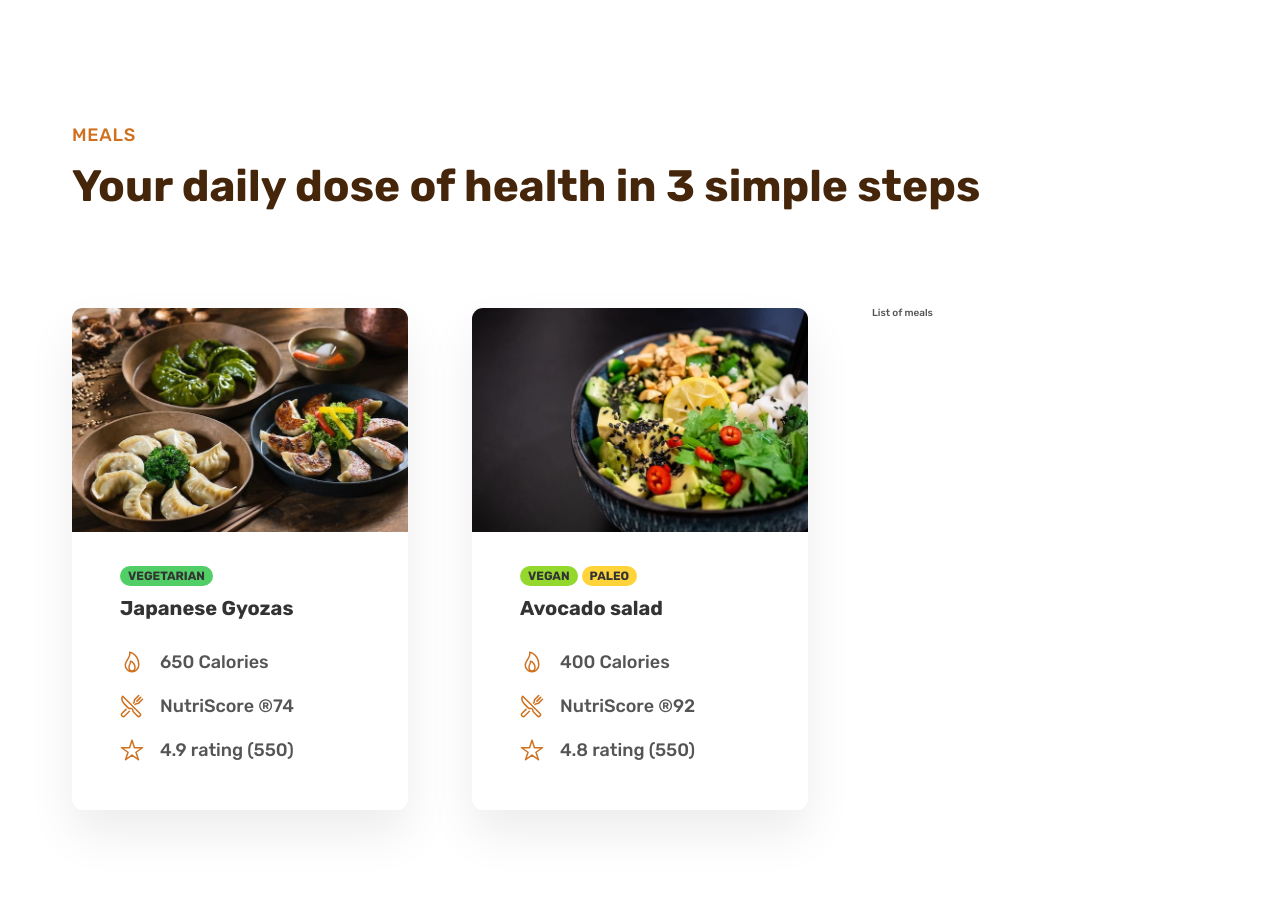
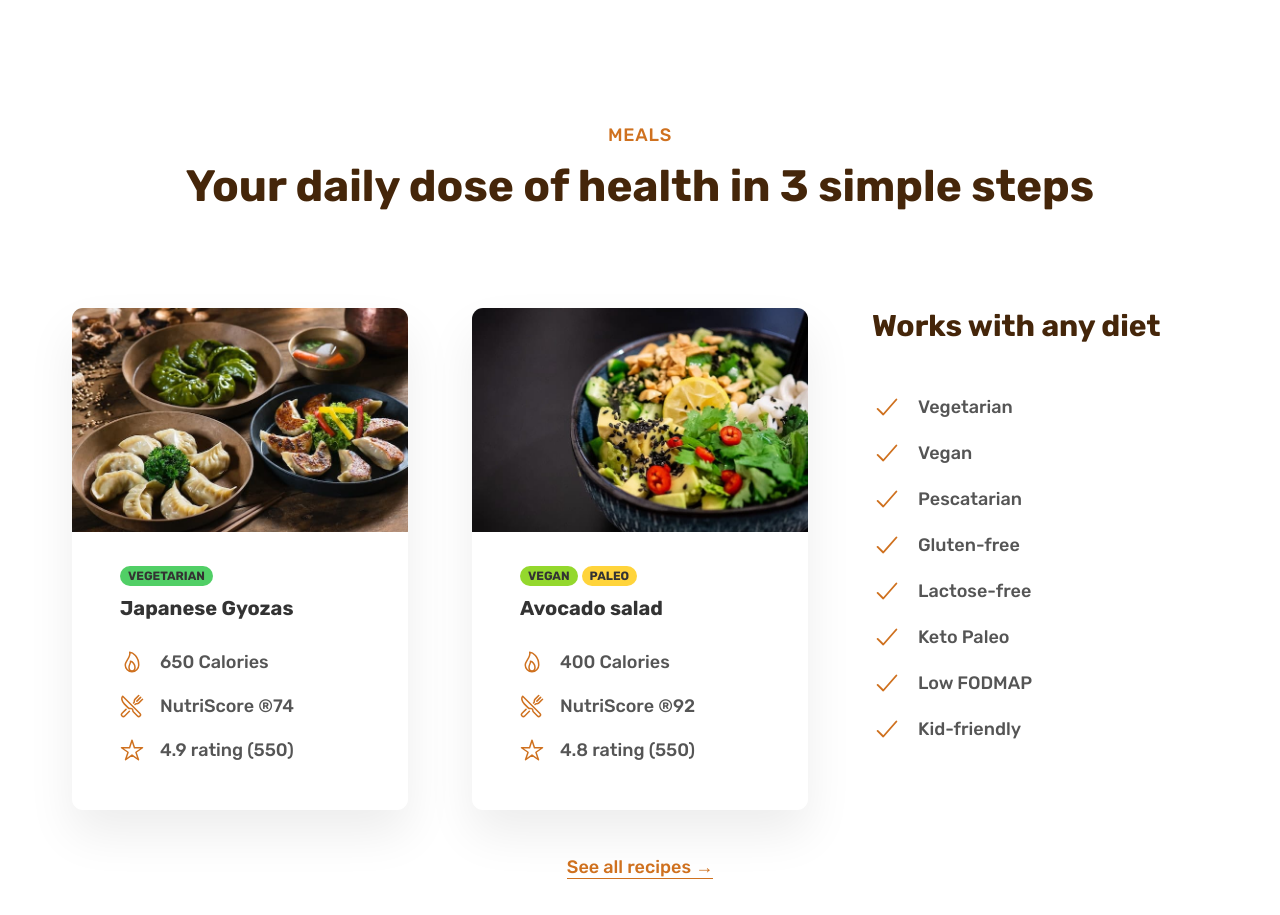
Before and after one commit to eeyfesubalew/omni-food, a website built with Parcel: page index.html in a window 1280 px wide. Shown: the part 2500-3415 px from the top of the page. Built offline with nearby package versions, Linux system fonts and the light colour scheme.

Commit message:
'second-plan'

```diff
--- a/SASS/_components.scss
+++ b/SASS/_components.scss
@@ -1,7 +1,12 @@
 strong {
   font-weight: 500;
 }
-
+.margin--bottom-md {
+  margin-bottom: 4.8rem !important;
+}
+.center-text {
+  text-align: center;
+}
 .section-how {
   padding: 9.5rem 0;
 }
@@ -118,6 +123,7 @@ strong {
   box-shadow: 0 2.4rem 4.8rem rgba(0, 0, 0, 0.075);
   border-radius: 11px;
   overflow: hidden;
+  transition: all 0.25s;
   &-content {
     padding: 3.2rem 4.8rem 4.8rem 4.8rem;
   }
@@ -150,6 +156,11 @@ strong {
     gap: 0.4rem;
   }
 }
+.meals:hover {
+  cursor: pointer;
+  transform: translateY(-1.2rem);
+  box-shadow: 0 3.2rem 6.4rem rgba(0, 0, 0, 0.06);
+}
 .tag {
   display: inline-block;
   padding: 0.4rem 0.8rem;
@@ -169,3 +180,40 @@ strong {
     background-color: #ffd43b;
   }
 }
+/*thired plan*/
+.list {
+  list-style: none;
+  display: flex;
+  flex-direction: column;
+  gap: 1.6rem;
+  &-icon {
+    width: 3rem;
+    height: 3rem;
+    color: #cf711f;
+  }
+  &-item {
+    font-size: 1.8rem;
+    display: flex;
+    align-items: center;
+    gap: 1.6rem;
+  }
+}
+
+.all-recipes {
+  font-size: 1.8rem;
+  text-align: center;
+}
+.link:link,
+.link:visited {
+  display: inline-block;
+  color: #cf711f;
+  padding-bottom: 2px;
+  border-bottom: 1px solid currentColor;
+  text-decoration: none;
+  transition: all 0.3s;
+}
+.link:hover,
+.link:active {
+  color: #e67e22;
+  border-bottom: 1px solid transparent;
+}
--- a/index.html
+++ b/index.html
@@ -171,14 +171,14 @@
       </section>
 
       <section class="section-meal">
-        <div class="container">
+        <div class="container center-text">
           <span class="subheading">Meals</span>
           <h2 class="heading-secondary">
             Your daily dose of health in 3 simple steps
           </h2>
         </div>
 
-        <div class="container grid grid--3-cols">
+        <div class="container grid grid--3-cols margin--bottom-md">
           <div class="meals">
             <img src="img/meals/meal-1.jpg" alt="meal one" class="meals-img" />
             <div class="meals-content">
@@ -234,7 +234,41 @@
             </div>
           </div>
 
-          <div class="list">List of meals</div>
+          <div class="diets">
+            <ul class="list">
+              <h3 class="heading-teritiary">Works with any diet</h3>
+              <li class="list-item">
+                <ion-icon class="list-icon" name="checkmark-outline"></ion-icon>Vegetarian
+              </li>
+              <li class="list-item">
+                <ion-icon class="list-icon" name="checkmark-outline"></ion-icon> <span> Vegan </span>
+              </li>
+              <li class="list-item">
+                <ion-icon class="list-icon" name="checkmark-outline"></ion-icon> <span> Pescatarian</span>
+              </li>
+              <li class="list-item">
+                <ion-icon class="list-icon" name="checkmark-outline"></ion-icon> <span> Gluten-free</span>
+              </li>
+              <li class="list-item">
+                <ion-icon class="list-icon" name="checkmark-outline"></ion-icon
+                > <span> Lactose-free</span>
+              </li>
+              <li class="list-item">
+                <ion-icon class="list-icon" name="checkmark-outline"></ion-icon> <span> Keto Paleo</span>
+              </li>
+              <li class="list-item">
+                <ion-icon class="list-icon" name="checkmark-outline"></ion-icon> <span> Low FODMAP</span>
+              </li>
+              <li class="list-item">
+                <ion-icon class="list-icon" name="checkmark-outline"></ion-icon
+                > <span> Kid-friendly
+              </li>
+            </ul>
+          </div>
+        </div>
+
+        <div class="container all-recipes">
+          <a href="#" class="link">See all recipes &rarr;</a>
         </div>
       </section>
     </main>
```
Also changed, not shown: CSS/style.css.
